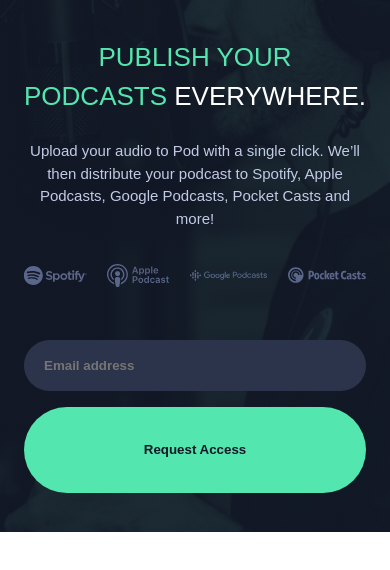
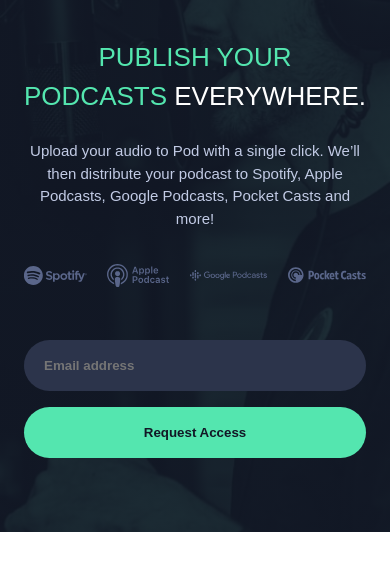
Before and after one commit to Giulo25/pod-request-access-landing-page, a website: page index.html in a window 390 px wide. Shown: the part 138-708 px from the top of the page. Drawn offline with Linux system fonts and the light colour scheme; a web font is replaced by a local one.

Commit message:
Update style.css

```diff
--- a/style.css
+++ b/style.css
@@ -228,8 +228,8 @@ input[type=email]:focus {
   }
   input[type=submit] {
     margin-left: 0;
-    /* -webkit-appearance: button */
-    line-height: 5rem;
+    --webkit-appearance: button;
+    padding: 1.8rem;
   }
   .logos {
     margin-bottom: 5rem;
```
